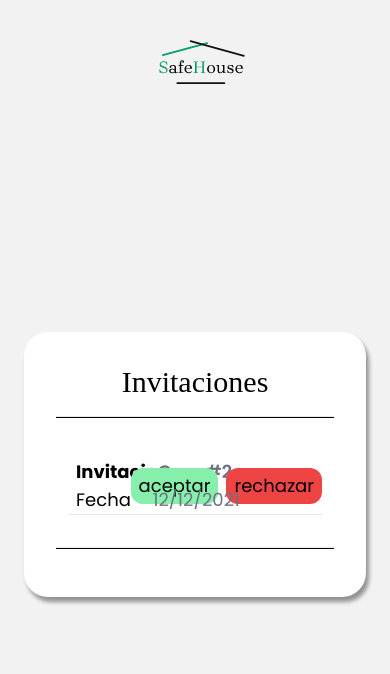
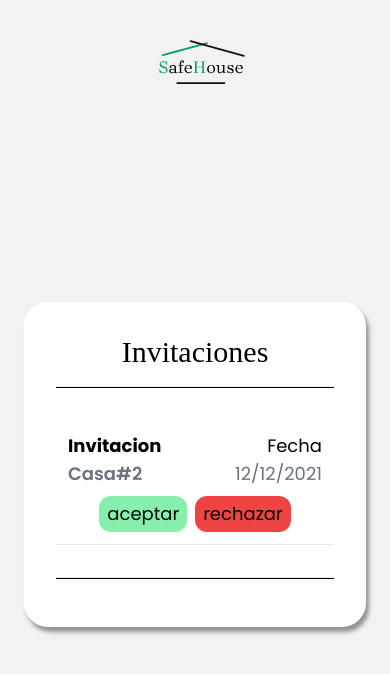
Before and after one commit to Fabio-Alfredo/deploy_definit, a React (Vite) app in the folder safeHouse-frontEnd/: page / in a window 390 px wide. Shown: the top 674 px of the page. Built offline with nearby package versions, Linux system fonts and the light colour scheme; a web font is replaced by a local one.

Commit message:
update: responsive design

```diff
--- a/safeHouse-frontEnd/src/components/invitationComponents/InvitationCard.jsx
+++ b/safeHouse-frontEnd/src/components/invitationComponents/InvitationCard.jsx
@@ -3,17 +3,24 @@ import React from 'react';
 const InvitationCard = () => {
     return (
         <>
-            <div className='font-popins grid grid-cols-3 grid-rows-2 px-3 mt-2 pt-2 text-lg list-none cursor-pointer rounded-xl hover:bg-slate-100 hover:-translate-y-1 duration-500 ' key={2}>
-                <p className='font-popins font-bold items-center px-2'>Invitacion</p>
-                <p className='font-popins text-gray-500 font-semibold text-center'>Casa#2</p>
-                <div className='row-span-2 flex items-center justify-end gap-2'>
-                    <input type="button" value="aceptar" className='px-2 py-1 rounded-xl h-fit w-fit bg-green-300' />
-                    <input type="button" value="rechazar" className='px-2 py-1 rounded-xl h-fit w-fit bg-red-500' />
+
+            <div className='font-popins flex items-center flex-wrap justify-between w-full px-3 mt-2 py-2 text-lg list-none rounded-xl hover:bg-slate-100 hover:-translate-y-1 duration-500 ' key={2}>
+                <div className='flex flex-col justify-start items-start md:items-center my-1'>
+                    <p className='font-popins font-bold items-center p-0 md:px-2'>Invitacion</p>
+                    <p className='font-popins text-gray-500 font-semibold text-center'>Casa#2</p>
                 </div>
-                <p className='font-popins items-center px-2'>Fecha</p>
-                <p className='font-popins text-center  text-gray-500'>12/12/2021 </p>
-                <hr className='w-full justify-self-center bg-black col-span-3' />
+
+                <div className='flex flex-col justify-end items-end my-1'>
+                    <p className='font-popins p-0 md:px-2'>Fecha</p>
+                    <p className='font-popins text-center  text-gray-500'>12/12/2021 </p>
+                </div>
+                <div className='flex items-center w-full md:w-fit justify-center md:justify-end gap-2 my-1'>
+                    <input type="button" value="aceptar" className='px-2 py-1 rounded-xl h-fit w-fit bg-green-300 cursor-pointer' />
+                    <input type="button" value="rechazar" className='px-2 py-1 rounded-xl h-fit w-fit bg-red-500 cursor-pointer' />
+                </div>
             </div>
+            <hr className='items-center bg-black px-5' />
+
         </>
     );
 };
@@ -32,3 +39,42 @@ export default InvitationCard;
             <hr className='w-full bg-black col-span-2' />
 
         </div> */}
+
+
+
+// <div className='font-popins grid group/item grid-cols-2 grid-rows-3 md:grid-cols-3 md:grid-rows-2 px-3 mt-2 pt-2 text-lg list-none cursor-pointer rounded-xl hover:bg-slate-100 hover:-translate-y-1 duration-500 ' key={2}>
+//         <p className='font-popins font-bold items-center px-2'>Invitacion</p>
+//         <p className='font-popins text-gray-500 font-semibold text-center'>Casa#2</p>
+//         <div className='col-span-3 md:row-span-2 flex invisible group-hover/item:visible items-center justify-end gap-2'>
+//             <input type="button" value="aceptar" className='px-2 py-1 rounded-xl h-fit w-fit bg-green-300' />
+//             <input type="button" value="rechazar" className='px-2 py-1 rounded-xl h-fit w-fit bg-red-500' />
+//         </div>
+//         <p className='font-popins items-center px-2'>Fecha</p>
+//         <p className='font-popins text-center  text-gray-500'>12/12/2021 </p>
+//         <hr className='w-full justify-self-center bg-black col-span-3' />
+//     </div>
+
+
+
+{/* <>
+
+<div className='font-popins flex items-center flex-wrap justify-center md:justify-between w-full group/item px-3 mt-2 py-2 text-lg list-none cursor-pointer rounded-xl hover:bg-slate-100 hover:-translate-y-1 duration-500 ' key={2}>
+    <div className='flex flex-col justify-start items-start md:items-center'>
+        <p className='font-popins font-bold items-center p-0 md:px-2'>Invitacion</p>
+        <p className='font-popins text-gray-500 font-semibold text-center'>Casa#2</p>
+    </div>
+
+    <div className='flex flex-col justify-end items-end'>
+        <p className='font-popins p-0 md:px-2'>Fecha</p>
+        <p className='font-popins text-center  text-gray-500'>12/12/2021 </p>
+    </div>
+    <div className='flex invisible group-hover/item:visible items-center justify-end gap-2'>
+        <input type="button" value="aceptar" className=' p-0 md:px-2 py-1 rounded-xl h-fit w-fit bg-green-300' />
+        <input type="button" value="rechazar" className='p-0 md:px-2 py-1 rounded-xl h-fit w-fit bg-red-500' />
+    </div>
+
+
+</div>
+<hr className='items-center bg-black px-5' />
+
+</> */}
```
